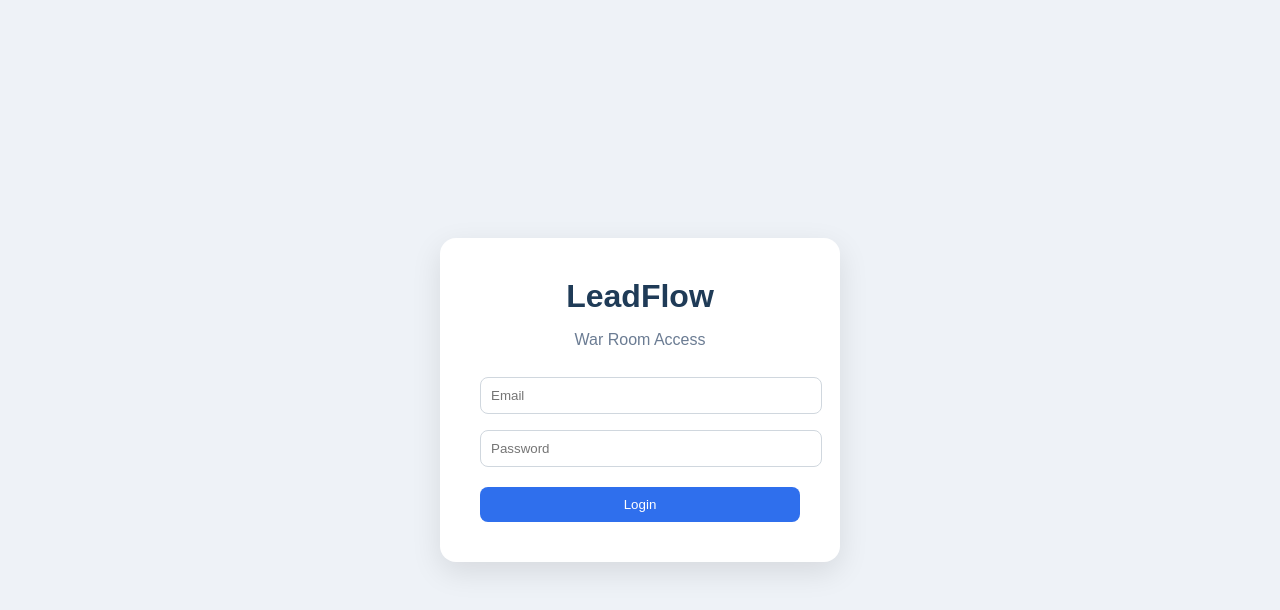
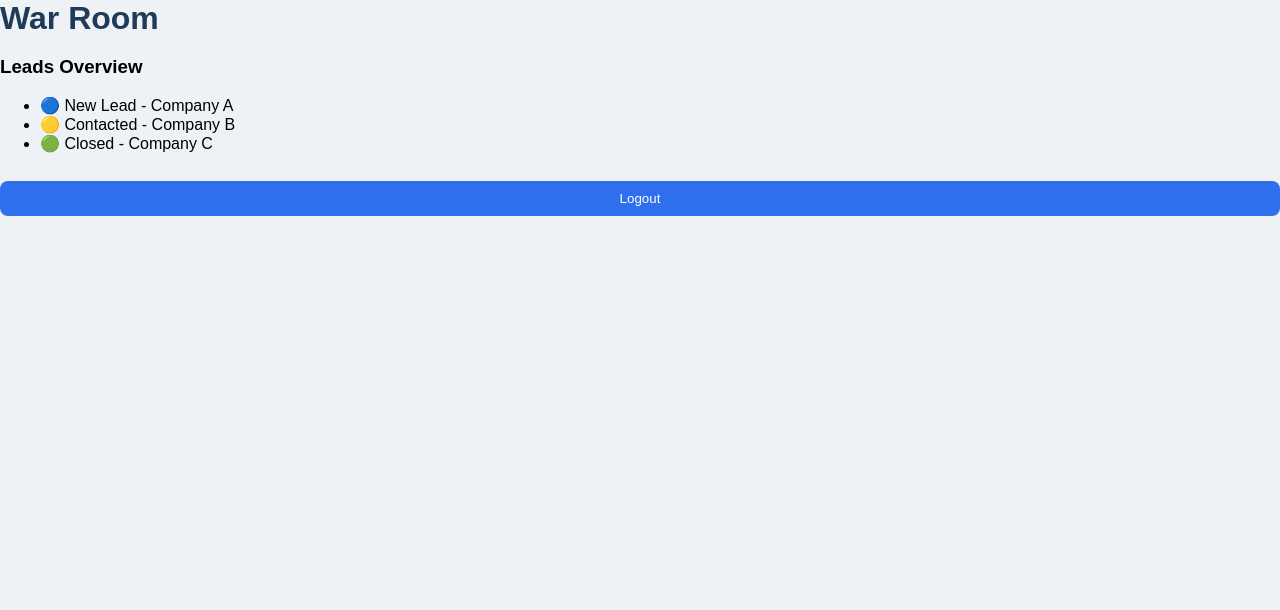
Before and after one commit to stirr3dz3phyr-ship-it/LeadFlow-WarMachine, a React (Vite) app: page / in a window 1280 px wide. Both pictures are taken after a click on the button "Login". Shown: the top 610 px of the page. Built offline with nearby package versions, Linux system fonts and the light colour scheme.

Commit message:
Update App.jsx

```diff
--- a/src/App.jsx
+++ b/src/App.jsx
@@ -2,12 +2,34 @@ import { useState } from "react";
 import "./styles.css";
 
 export default function App() {
+  const [loggedIn, setLoggedIn] = useState(false);
   const [email, setEmail] = useState("");
   const [password, setPassword] = useState("");
 
   const handleLogin = () => {
-    alert("Login clicked (next step we add real auth)");
+    setLoggedIn(true);
   };
+
+  if (loggedIn) {
+    return (
+      <div className="dashboard">
+        <h1>War Room</h1>
+
+        <div className="card">
+          <h3>Leads Overview</h3>
+          <ul>
+            <li>🔵 New Lead - Company A</li>
+            <li>🟡 Contacted - Company B</li>
+            <li>🟢 Closed - Company C</li>
+          </ul>
+        </div>
+
+        <button onClick={() => setLoggedIn(false)}>
+          Logout
+        </button>
+      </div>
+    );
+  }
 
   return (
     <div className="app">
```
